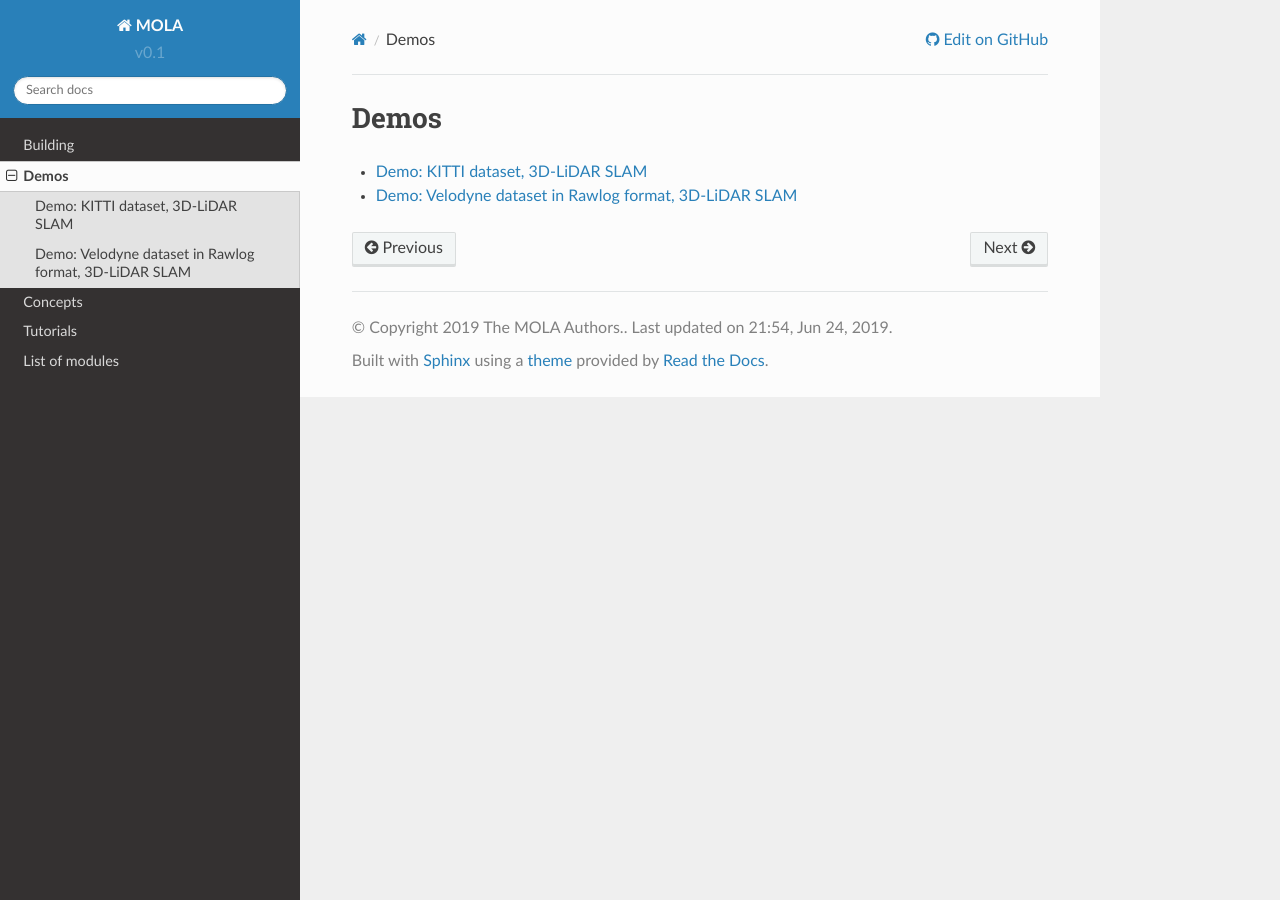
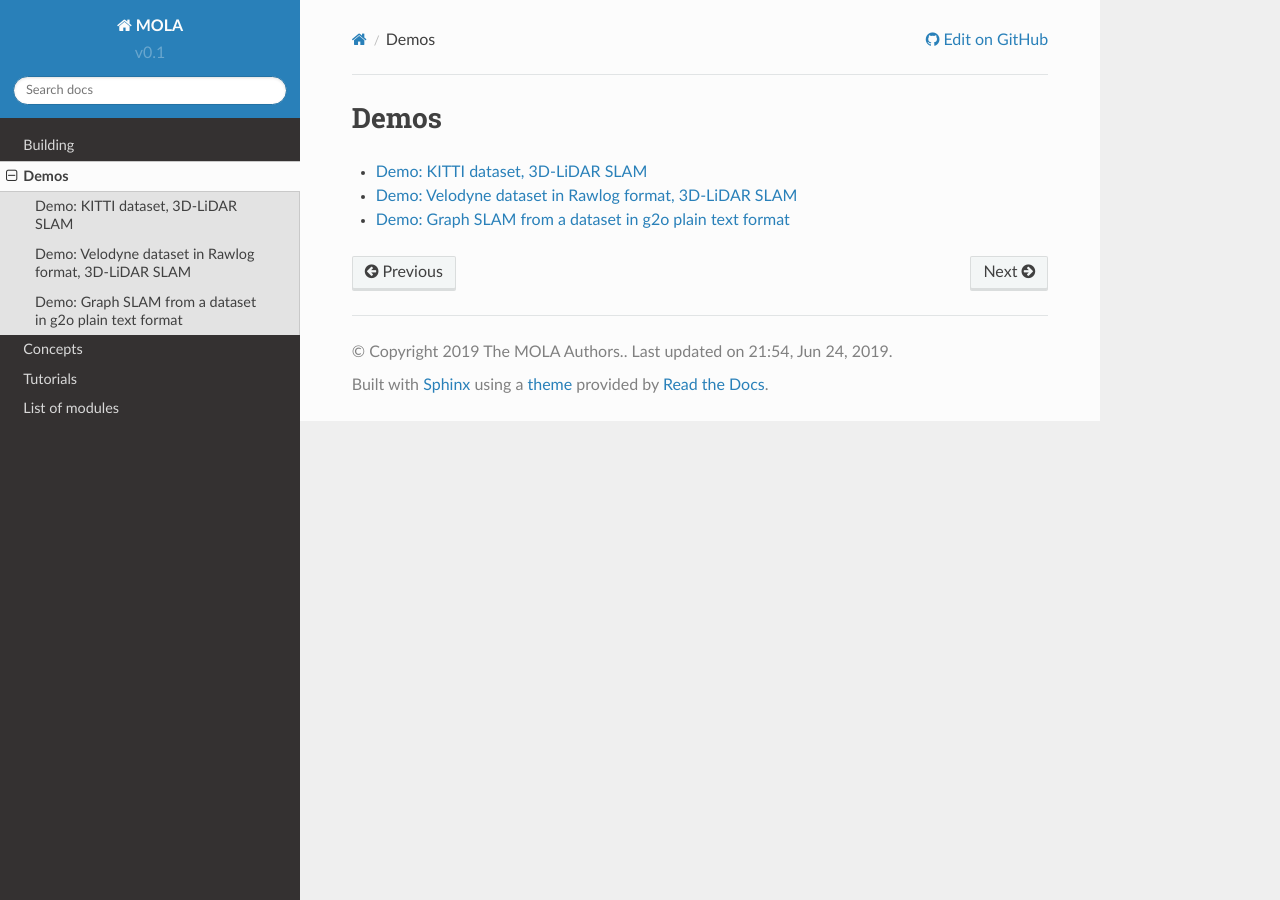
Before and after one commit to MOLAorg/mola, a Sphinx documentation site: the page built from docs/source/demos.rst, in a window 1280 px wide. Built offline with Sphinx 7.4.7 and the Read the Docs theme 2.0.0, drawn with Linux system fonts in a browser that asks for light colours; pages that are not in the unit, such as notebooks, are missing from menus; some of the changed lines change nothing that is shown.

Commit message:
update docs

```diff
--- /dev/null
+++ b/docs/source/demo-pose-graph-g2o-file.rst
@@ -0,0 +1,34 @@
+=========================================================
+Demo: Graph SLAM from a dataset in g2o plain text format
+=========================================================
+
+This demo shows how to launch a 2D or 3D Graph SLAM (pose graph) system
+reading pose-to-pose constraints from a `.g2o` text file, which are processed
+sequentially.
+By manipulating the execution rate of the G2O publisher (`mola::G2ODataset`)
+and that of the SLAM back-end (`mola::ASLAM_gtsam`) we can move between processing edges one by one,
+up to optimize the entire dataset at once.
+
+Note that the SLAM solver can be also switched between sequential (iSAM2) and
+batch (Levenberg-Marquardt); this is independent of how fast new edges are
+appended to the SLAM problem.
+
+.. image:: demo-pose-graph-g2o-file.png
+
+Usage
+--------
+
+.. code-block:: bash
+
+    cd mola/demos
+    mola-cli -c pose_graph_g2o_file.yml
+
+
+
+
+Configuration file, commented
+--------------------------------
+
+.. literalinclude:: ../../demos/pose_graph_g2o_file.yml
+   :language: yaml
+   :linenos:
--- a/docs/source/demos.rst
+++ b/docs/source/demos.rst
@@ -10,3 +10,4 @@ Demos
 
   demo-kitti-lidar-slam
   demo-rawlog-velodyne-slam
+  demo-pose-graph-g2o-file
```
Also changed, not shown: docs/source/demo-pose-graph-g2o-file.png (added).
